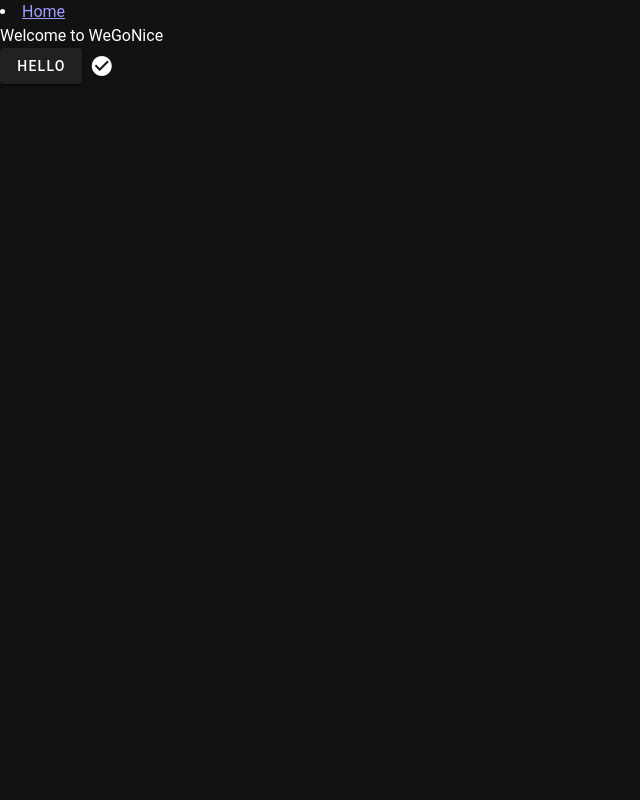
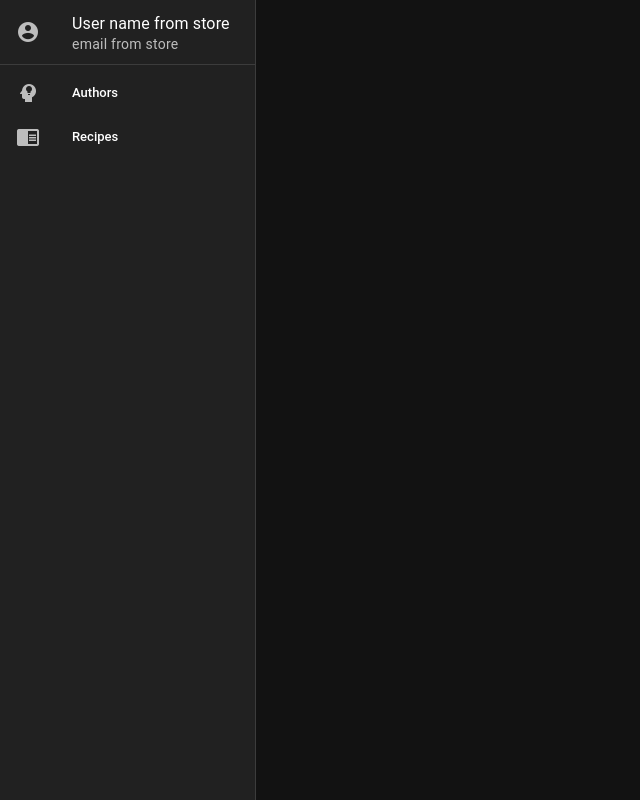
Before and after one commit to PfMartin/wegonice-app, a Nuxt app: page / in a window 1280 px wide. Shown: the whole page, without its empty margins (0-640 px from the left). Built offline with nearby package versions, Linux system fonts and the light colour scheme; no server answers.

Commit message:
Added basic navbar and links to recipes and authors

```diff
--- a/layouts/default.vue
+++ b/layouts/default.vue
@@ -1,12 +1,37 @@
 <template>
-  <div>
-    <header>
-      <nav>
-        <li><NuxtLink to="/home">Home</NuxtLink></li>
-      </nav>
-    </header>
-    <slot />
-  </div>
+  <v-layout>
+    <v-navigation-drawer expand-on-hover rail>
+      <v-list>
+        <v-list-item
+          prepend-icon="mdi-account-circle"
+          subtitle="email from store"
+          title="User name from store"
+        >
+        </v-list-item>
+      </v-list>
+
+      <v-divider></v-divider>
+
+      <v-list density="compact" nav>
+        <v-list-item
+          prepend-icon="mdi-head-lightbulb"
+          title="Authors"
+          value="authors"
+          to="authors"
+        ></v-list-item>
+        <v-list-item
+          prepend-icon="mdi-book-open"
+          title="Recipes"
+          value="recipes"
+          to="recipes"
+        ></v-list-item>
+      </v-list>
+    </v-navigation-drawer>
+
+    <v-main>
+      <slot />
+    </v-main>
+  </v-layout>
 </template>
 
 <script setup lang="ts"></script>
```
